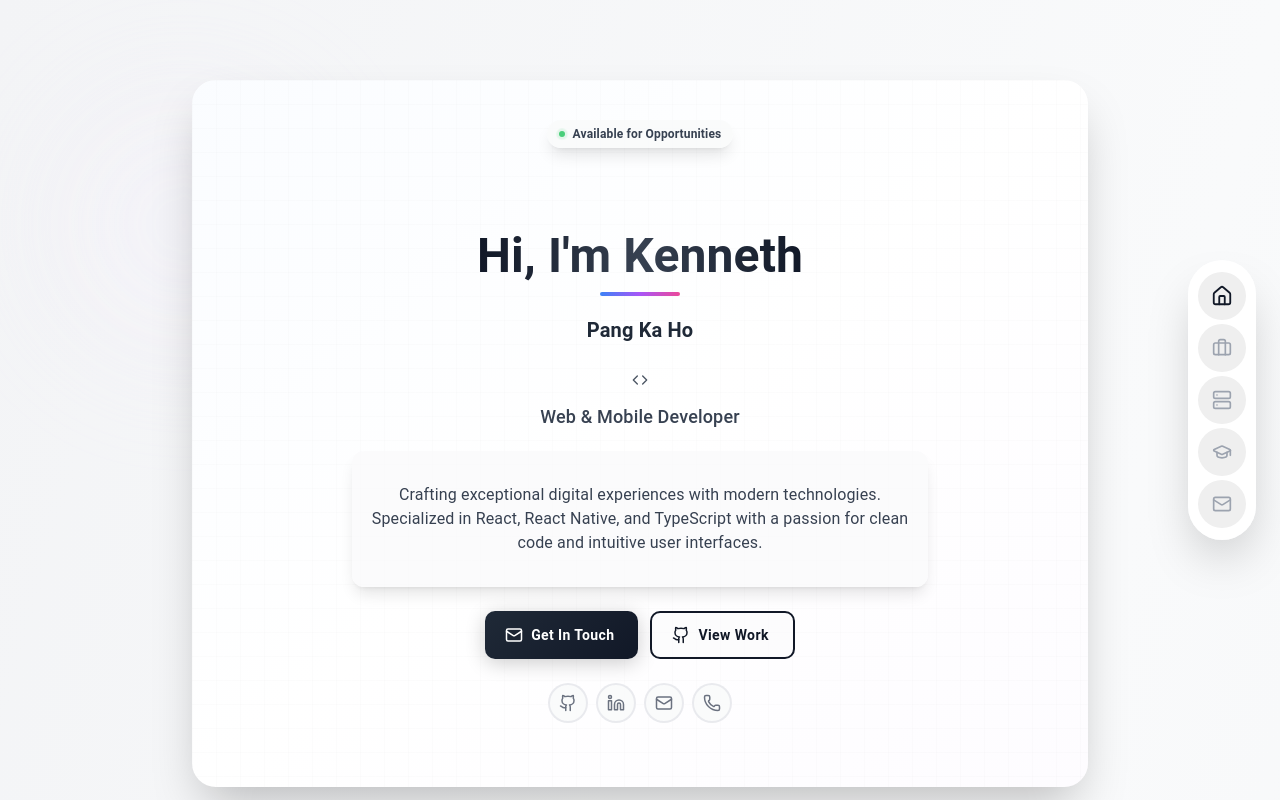
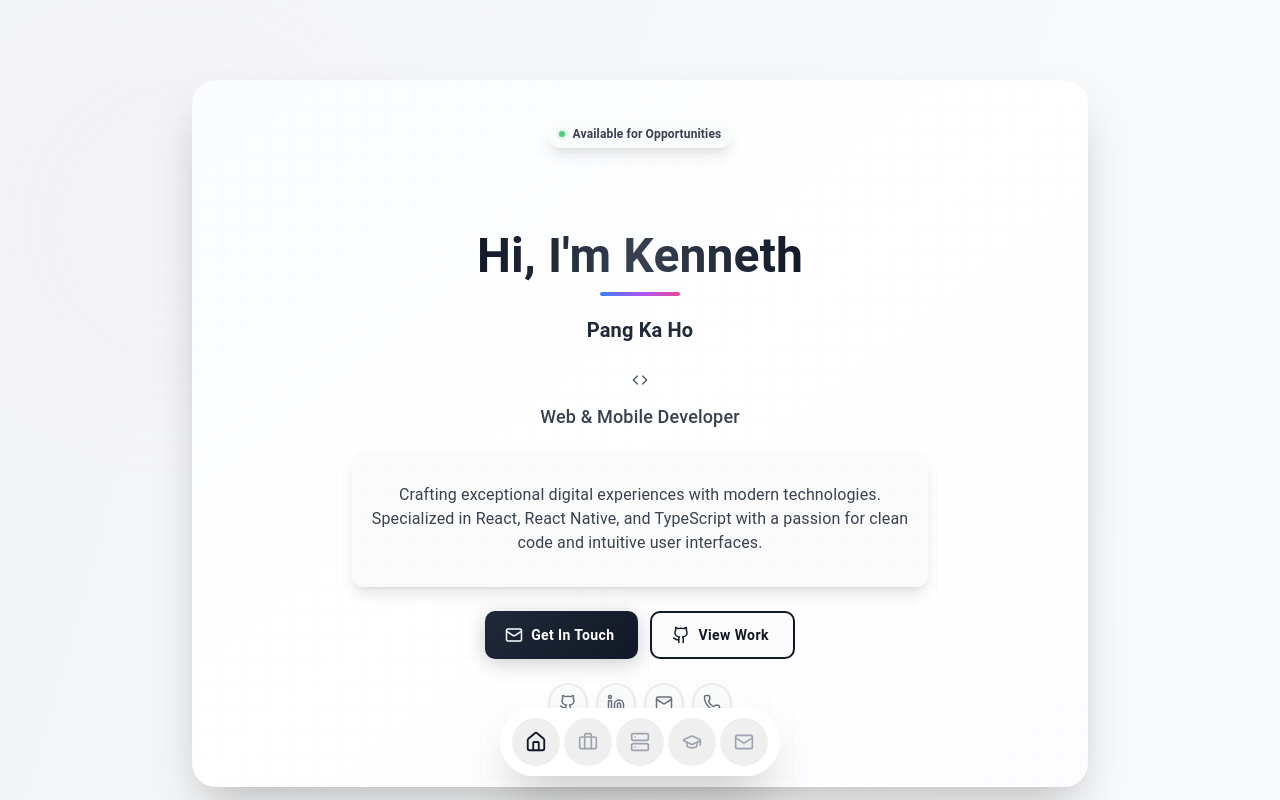
Before and after one commit to KennethPangKah0/Kenneth-website, a React (Create React App) app: page / in a window 1280 px wide. Shown: the top 800 px of the page. Built offline with nearby package versions, Linux system fonts and the light colour scheme.

Commit message:
put nav bar on bottom of the page

```diff
--- a/src/components/Footer.tsx
+++ b/src/components/Footer.tsx
@@ -5,7 +5,7 @@ function Footer() {
 
 	return (
 		<footer className="relative overflow-hidden">
-			<div className="relative z-10 pb-8 border-t-2 border-gray-200">
+			<div className="relative z-10 pb-28 border-t-2 border-gray-200">
 				<div className="max-w-7xl mx-auto px-4 sm:px-6 lg:px-8">
 					{/* White Container Card - Matching Hero sizing */}
 					<div className="max-w-4xl mx-auto bg-white rounded-3xl shadow-2xl p-6 md:p-8 relative overflow-hidden">
--- a/src/components/Navigation.tsx
+++ b/src/components/Navigation.tsx
@@ -51,10 +51,10 @@ function Navigation({ mobileMenuOpen, setMobileMenuOpen }: NavigationProps) {
 	};
 
 	return (
-		<nav className="fixed right-6 top-1/2 -translate-y-1/2 z-50 hidden lg:block">
-			{/* Vertical Right-Side Navigation */}
-			<div className="bg-white/90 backdrop-blur-xl rounded-full shadow-2xl px-2.5 py-3">
-				<div className="flex flex-col items-center gap-1">
+		<nav className="fixed bottom-6 left-1/2 -translate-x-1/2 z-50 hidden lg:block">
+			{/* Horizontal Bottom Navigation */}
+			<div className="bg-white/90 backdrop-blur-xl rounded-full shadow-2xl px-3 py-2.5">
+				<div className="flex items-center gap-1">
 					{navigation.map((item) => {
 						const Icon = item.icon;
 						const isActive = activeSection === item.id;
@@ -64,12 +64,12 @@ function Navigation({ mobileMenuOpen, setMobileMenuOpen }: NavigationProps) {
 								{/* Icon */}
 								<Icon size={20} className={`transition-all duration-300 ${isActive ? 'text-gray-900 scale-110' : 'text-gray-400 group-hover:text-gray-700 group-hover:scale-110'}`} strokeWidth={2} />
 
-								{/* Hover Label Tooltip - Appears on Left */}
-								<div className="absolute right-full mr-3 opacity-0 group-hover:opacity-100 transition-all duration-300 pointer-events-none">
+								{/* Hover Label Tooltip - Appears on Top */}
+								<div className="absolute bottom-full mb-3 opacity-0 group-hover:opacity-100 transition-all duration-300 pointer-events-none">
 									<div className="bg-gray-900 text-white text-xs font-semibold px-3 py-1.5 rounded-lg whitespace-nowrap shadow-lg">
 										{item.name}
-										{/* Arrow pointing right */}
-										<div className="absolute right-0 top-1/2 -translate-y-1/2 translate-x-full w-0 h-0 border-t-4 border-b-4 border-l-4 border-transparent border-l-gray-900"></div>
+										{/* Arrow pointing down */}
+										<div className="absolute bottom-0 left-1/2 -translate-x-1/2 translate-y-full w-0 h-0 border-l-4 border-r-4 border-t-4 border-transparent border-t-gray-900"></div>
 									</div>
 								</div>
 							</button>
```
